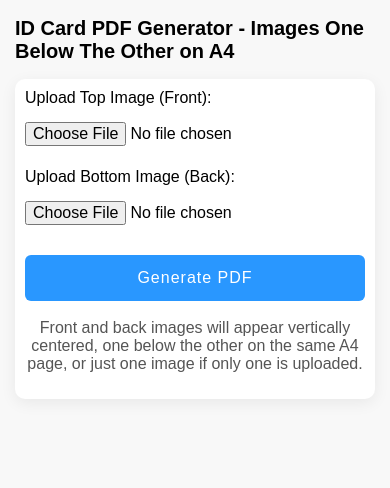
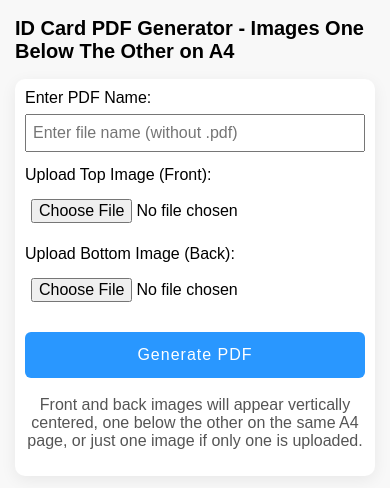
Before and after one commit to sayedmohu/id, a plain HTML site: page index.html in a window 390 px wide. Drawn offline with nearby package versions, Linux system fonts and the light colour scheme.

Commit message:
Update index.html

```diff
--- a/index.html
+++ b/index.html
@@ -16,7 +16,13 @@
       box-shadow: 0 4px 16px #0001;
     }
     label { display: block; margin-bottom: 7px; font-size: 1rem; }
-    input[type="file"] { margin-bottom: 14px; width: 100%; font-size: 1.08rem; padding: 8px 0; }
+    input[type="file"], input[type="text"] {
+      margin-bottom: 14px;
+      width: 100%;
+      font-size: 1.08rem;
+      padding: 8px 6px;
+      box-sizing: border-box;
+    }
     button {
       width: 100%;
       padding: 14px 0;
@@ -33,7 +39,7 @@
     @media (max-width: 600px) {
       h2 { font-size: 1.25rem; }
       .section { padding: 10px; }
-      label, input[type="file"], button, p { font-size: 1rem; }
+      label, input[type="file"], input[type="text"], button, p { font-size: 1rem; }
     }
     p { color: #555; text-align: center; margin-top: 18px; }
   </style>
@@ -41,6 +47,9 @@
 <body>
   <h2>ID Card PDF Generator - Images One Below The Other on A4</h2>
   <div class="section">
+    <label for="pdfName">Enter PDF Name:</label>
+    <input type="text" id="pdfName" placeholder="Enter file name (without .pdf)">
+
     <label for="topImage">Upload Top Image (Front):</label>
     <input type="file" id="topImage" accept="image/*">
     <label for="bottomImage">Upload Bottom Image (Back):</label>
@@ -53,8 +62,15 @@
 
   <script>
     async function generatePDF() {
+      const nameInput = document.getElementById('pdfName').value.trim();
       const topFile = document.getElementById('topImage').files[0];
       const bottomFile = document.getElementById('bottomImage').files[0];
+
+      // Check PDF name
+      if (!nameInput) {
+        alert('Please enter a name for the PDF.');
+        return;
+      }
 
       // Validation with specific error if only bottom image uploaded
       if (!topFile && bottomFile) {
@@ -97,7 +113,6 @@
       const centerX = (a4Width - cardWidth) / 2;
 
       if (topDataURL && bottomDataURL) {
-        // Both images: vertically centered with spacing
         const totalHeight = (cardHeight * 2) + spacing;
         const startY = (a4Height - totalHeight) / 2;
         const bottomY = startY + cardHeight + spacing;
@@ -106,12 +121,11 @@
         doc.addImage(bottomDataURL, 'PNG', centerX, bottomY, cardWidth, cardHeight, undefined, 'FAST');
 
       } else if (topDataURL) {
-        // Only top image: center vertically
         const startY = (a4Height - cardHeight) / 2;
         doc.addImage(topDataURL, 'PNG', centerX, startY, cardWidth, cardHeight, undefined, 'FAST');
       }
 
-      // Generate timestamp string for filename with day-month-year format
+      // Timestamp (day-month-year) appended to user file name
       const now = new Date();
       const timestamp = String(now.getDate()).padStart(2, '0') +
                         String(now.getMonth() + 1).padStart(2, '0') +
@@ -120,7 +134,8 @@
                         String(now.getMinutes()).padStart(2, '0') +
                         String(now.getSeconds()).padStart(2, '0');
 
-      const filename = `ID_${timestamp}.pdf`;
+      const safeName = nameInput.replace(/[^a-zA-Z0-9_\- ]/g, '').replace(/\s+/g, '_');
+      const filename = `${safeName}_${timestamp}.pdf`;
       doc.save(filename);
 
       alert('PDF generated and downloaded successfully!');
```
